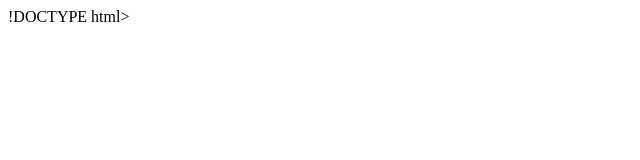
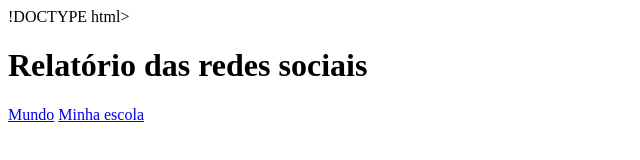
Before and after one commit to kaon15/alura-start-storytelling-1, a plain HTML site: page index.html in a window 1280 px wide. Shown: the whole page, without its empty margins (0-640 px from the left). Drawn offline with Linux system fonts and the light colour scheme.

Commit message:
Update index.html

```diff
--- a/index.html
+++ b/index.html
@@ -1,10 +1,17 @@
 !DOCTYPE html>
-<html lang="en">
+<html lang="pt-br">
 <head>
 <meta charset="UTF-8">
 <meta name="viewport" content="width=device-width, initial-scale=1.0">
-<title>Document</title>
+<title>Redes Sociais</title>
 </head>
 <body>
 </body>
 </html>
+<header>
+<h1>Relatório das redes sociais</h1>
+<nav>
+<a href="index.html">Mundo</a>
+<a href="#">Minha escola</a>
+</nav>
+</header>
```
